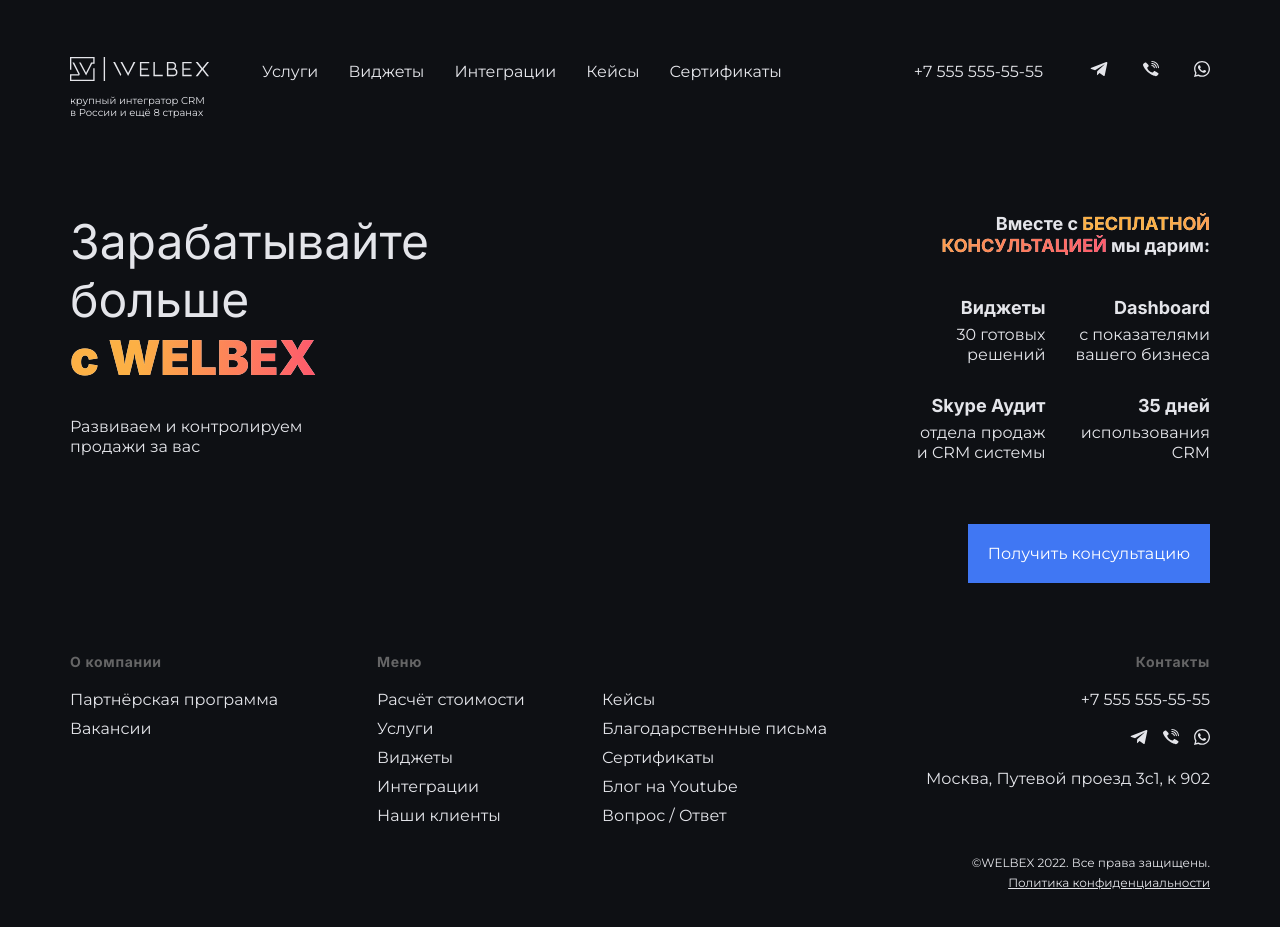
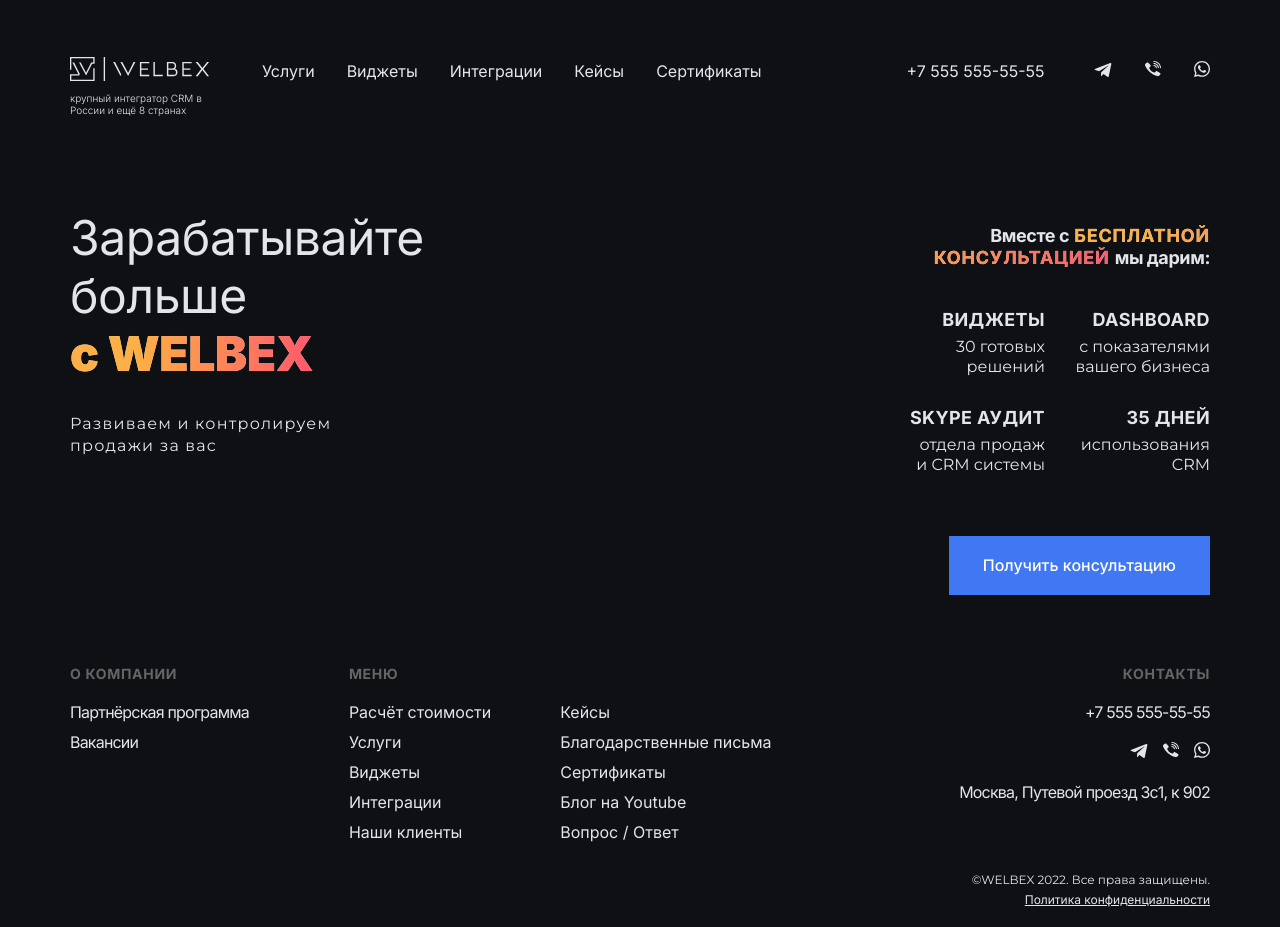
Before and after one commit to a-klimovich/welbex, a React (Vite) app: page / in a window 1280 px wide. Built offline with nearby package versions, Linux system fonts and the light colour scheme.

Commit message:
fix: styles

```diff
--- a/src/components/BouncingBubles/styles.module.scss
+++ b/src/components/BouncingBubles/styles.module.scss
@@ -2,6 +2,7 @@
   position: relative;
   width: 100%;
   height: 100%;
+  min-height: 100vh;
 
   .ball {
     position: absolute;
--- a/src/components/Footer/index.jsx
+++ b/src/components/Footer/index.jsx
@@ -1,23 +1,27 @@
-import Typography from '../Typography'
-import Social from '../Social'
-import styles from './styles.module.scss'
+import Typography from '../Typography';
+import Social from '../Social';
+import { PhoneLink } from '../shared/PhoneLink'
+import styles from './styles.module.scss';
 
 const { Title, Text } = Typography;
 
 const Footer = () => (
   <div className={styles.footer}>
     <div className={styles.top}>
-      <div className={styles.column}>
-        <Title size={5} weight={700} className={styles.title}>О компании</Title>
+      <div className={`${styles.column} ${styles.about}`}>
+        <Title size={5} weight={700} className={styles.title}>
+          О КОМПАНИИ
+        </Title>
         <ul className={styles.list}>
           <li><a href="#">Партнёрская программа</a></li>
           <li><a href="#">Вакансии</a></li>
         </ul>
       </div>
-
       <div className={styles.listBox}>
-        <Title size={5} weight={700} className={styles.title}>Меню</Title>
-        <div>
+        <Title size={5} weight={700} className={styles.title}>
+          МЕНЮ
+        </Title>
+        <div className={styles.menu}>
           <ul className={styles.list}>
             <li><a href="#">Расчёт стоимости</a></li>
             <li><a href="#">Услуги</a></li>
@@ -37,20 +41,21 @@
       </div>
 
       <div className={styles.columnContacts}>
-        <Title size={5} weight={700} className={styles.title}>Контакты</Title>
+        <Title size={5} weight={700} className={styles.title}>
+          КОНТАКТЫ
+        </Title>
         <ul className={styles.list}>
-          <li><a href="tel:+75555555555" className={styles.phone}>+7 555 555-55-55</a></li>
+          <li><PhoneLink /></li>
           <li className={styles.social}><Social /></li>
           <li><a href="#">Москва, Путевой проезд 3с1, к 902</a></li>
         </ul>
       </div>
     </div>
-
     <div className={styles.bottom}>
       <Text>©WELBEX 2022. Все права защищены.</Text>
       <a href="#">Политика конфиденциальности</a>
     </div>
   </div>
-)
+);
 
-export default Footer
+export default Footer;
--- a/src/components/Footer/styles.module.scss
+++ b/src/components/Footer/styles.module.scss
@@ -1,20 +1,23 @@
+$gray-dark: var(--gray-dark);
+$gap-default: 10px;
+
 .footer {
   display: flex;
   flex-direction: column;
 
   .top {
     display: flex;
-    justify-content: space-between;
     margin-bottom: 30px;
 
     .title {
-      color: var(--gray-dark);
+      color: $gray-dark;
       margin-bottom: 20px;
       letter-spacing: 0.05em;
     }
 
     .listBox {
       display: grid;
+      margin-right: auto;
 
       & > div {
         display: grid;
@@ -22,16 +25,24 @@
       }
     }
 
+    .list {
+      display: flex;
+      flex-direction: column;
+      gap: $gap-default;
+    }
+
+    .about {
+      margin-right: clamp(5%, 25vw, 100px);
+    }
+
     .column,
     .columnContacts {
       display: flex;
       flex-direction: column;
-    }
 
-    .list {
-      display: flex;
-      flex-direction: column;
-      gap: 10px;
+      a {
+        letter-spacing: -0.8px;
+      }
     }
 
     .columnContacts {
--- a/src/components/Header/index.jsx
+++ b/src/components/Header/index.jsx
@@ -1,4 +1,5 @@
 import Social from '../Social'
+import { PhoneLink } from '../shared/PhoneLink'
 import { ReactComponent as Logo } from '../../assets/svg/logo.svg'
 import styles from './styles.module.scss'
 
@@ -17,8 +18,7 @@
       <a href="">Сертификаты</a>
     </nav>
 
-    <a href="tel:+75555555555" className={styles.phone}>+7 555 555-55-55</a>
-
+    <PhoneLink className={styles.phone} />
 
     <div className={styles.socialWrapper}>
       <Social />
--- a/src/components/Header/styles.module.scss
+++ b/src/components/Header/styles.module.scss
@@ -10,7 +10,7 @@
 
     & > span {
       position: absolute;
-      top: calc(100% + 10px);
+      top: calc(100% + 7px);
       left: 0;
       font-weight: 300;
       font-size: 10px;
@@ -20,16 +20,18 @@
 
   .menu {
     display: flex;
-    gap: 30px;
+    gap: 32px;
     margin-right: auto;
+    padding-bottom: 1px;
   }
 
   .phone {
-    margin-right: 47px;
+    margin-right: 49px;
   }
 
   .socialWrapper {
     width: 100%;
-    max-width: 120px;
+    max-width: 116.5px;
+    padding-bottom: 1px;
   }
 }
--- a/src/components/Typography/Title/styles.module.scss
+++ b/src/components/Typography/Title/styles.module.scss
@@ -1,6 +1,7 @@
 h1,h2,h3,h4,h5,
 .h1,.h2,.h3,.h4,.h5 {
   font-family: 'Inter', sans-serif;
+  letter-spacing: -0.4px;
 }
 
 .h1 {
--- /dev/null
+++ b/src/components/shared/PhoneLink/index.jsx
@@ -0,0 +1,11 @@
+import styles from './styles.module.scss'
+
+export const PhoneLink = ({ className, ...rest }) => (
+  <a
+    href="tel:+75555555555"
+    className={`${styles.phone} ${className}`}
+    {...rest}
+  >
+    +7 555 555-55-55
+  </a>
+);
--- /dev/null
+++ b/src/components/shared/PhoneLink/styles.module.scss
@@ -0,0 +1,3 @@
+.phone {
+  letter-spacing: 0px;
+}
--- a/src/modules/MainContent/index.jsx
+++ b/src/modules/MainContent/index.jsx
@@ -6,13 +6,15 @@
 const MainContent = () => (
   <div className={styles.wrapper}>
     <div className={styles.first}>
-      <div className={styles.titleBox}>
+      <div className={styles.title}>
         <Title>Зарабатывайте больше</Title>
         <Title weight={900}><Gradient>с WELBEX</Gradient></Title>
       </div>
 
-      <Paragraph>Развиваем и контролируем</Paragraph>
-      <Paragraph>продажи за вас</Paragraph>
+      <div className={styles.subtitle}>
+        <Paragraph>Развиваем и контролируем</Paragraph>
+        <Paragraph>продажи за вас</Paragraph>
+      </div>
     </div>
 
     <div className={styles.second}>
@@ -21,30 +23,38 @@
         weight={700}
         className={styles.secondTitle}
       >
-        Вместе с {<Gradient>БЕСПЛАТНОЙ <br /> КОНСУЛЬТАЦИЕЙ</Gradient>} мы дарим:
+        <span className={styles.fixLetterSpace}>
+          Вместе с
+        </span>
+        {' '}
+        {<Gradient>БЕСПЛАТНОЙ <br /> КОНСУЛЬТАЦИЕЙ</Gradient>}
+        {' '}
+        <span className={styles.fixLetterSpace}>
+          мы дарим:
+        </span>
       </Title>
 
       <div className={styles.grid}>
         <div>
-          <Title size={4} weight={700} className={styles.titleGridItem}>Виджеты</Title>
+          <Title size={4} weight={700} className={styles.titleGridItem}>ВИДЖЕТЫ</Title>
           <Paragraph>30 готовых</Paragraph>
           <Paragraph>решений</Paragraph>
         </div>
 
         <div>
-          <Title size={4} weight={700} className={styles.titleGridItem}>Dashboard</Title>
+          <Title size={4} weight={700} className={styles.titleGridItem}>DASHBOARD</Title>
           <Paragraph>с показателями</Paragraph>
           <Paragraph>вашего бизнеса</Paragraph>
         </div>
 
         <div>
-          <Title size={4} weight={700} className={styles.titleGridItem}>Skype Аудит</Title>
+          <Title size={4} weight={700} className={styles.titleGridItem}>SKYPE АУДИТ</Title>
           <Paragraph>отдела продаж</Paragraph>
           <Paragraph>и CRM системы</Paragraph>
         </div>
 
         <div>
-          <Title size={4} weight={700} className={styles.titleGridItem}>35 дней</Title>
+          <Title size={4} weight={700} className={styles.titleGridItem}>35 ДНЕЙ</Title>
           <Paragraph>использования</Paragraph>
           <Paragraph>CRM</Paragraph>
         </div>
--- a/src/modules/MainContent/styles.module.scss
+++ b/src/modules/MainContent/styles.module.scss
@@ -2,20 +2,34 @@
   display: flex;
   justify-content: space-between;
   width: 100%;
-  padding: 90px 0 70px 0;
+  padding: 86px 0 70px 0;
 
   .first {
-    .titleBox {
+    .title {
       max-width: min-content;
       margin-bottom: 30px;
+    }
+
+    .subtitle {
+      letter-spacing: 1.2px;
+
+      p {
+        line-height: 22px;
+      }
     }
   }
 
   .second {
+    padding-top: 16px;
     text-align: end;
 
     .secondTitle {
+      letter-spacing: 0.8px;
       margin-bottom: 40px;
+
+      .fixLetterSpace {
+        letter-spacing: -0.4px;
+      }
     }
 
     .grid {
@@ -27,11 +41,12 @@
 
     .titleGridItem {
       margin-bottom: 6px;
+      letter-spacing: 0.4px;
     }
   }
 
   .button {
-    padding: 20px;
+    padding: 20px 34px;
     color: var(--white);
     background-color: var(--blue);
   }
--- a/src/scss/index.scss
+++ b/src/scss/index.scss
@@ -26,7 +26,8 @@
   color: var(--gray);
   font-size: var(--default-font-size);
 
-  font-family: 'Montserrat', sans-serif;
+  // font-family: 'Montserrat', sans-serif;
+  font-family: 'Inter', sans-serif;
 }
 
 .App {
```
Also changed, not shown: src/components/BouncingBubles/index.jsx (+33 -9 lines).
